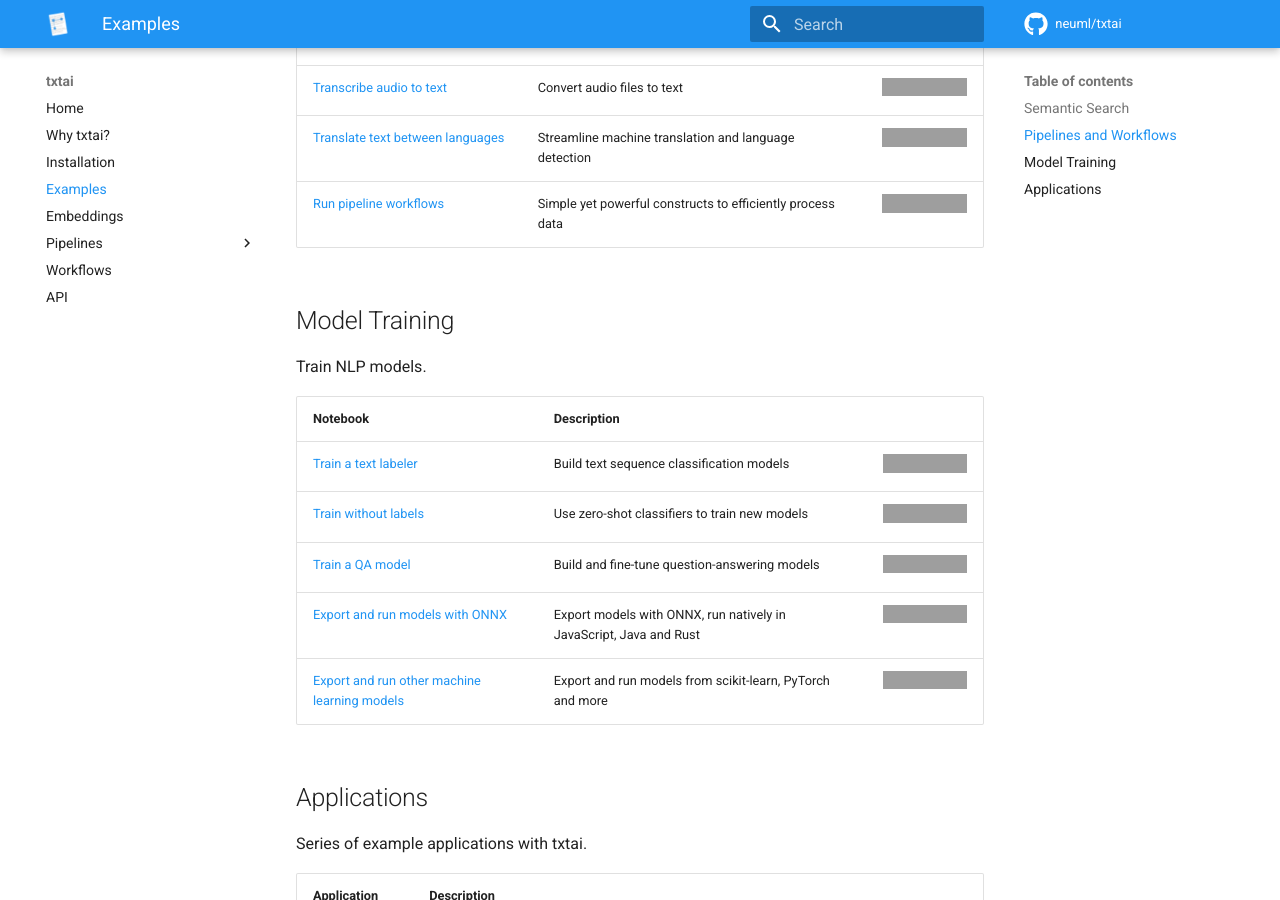
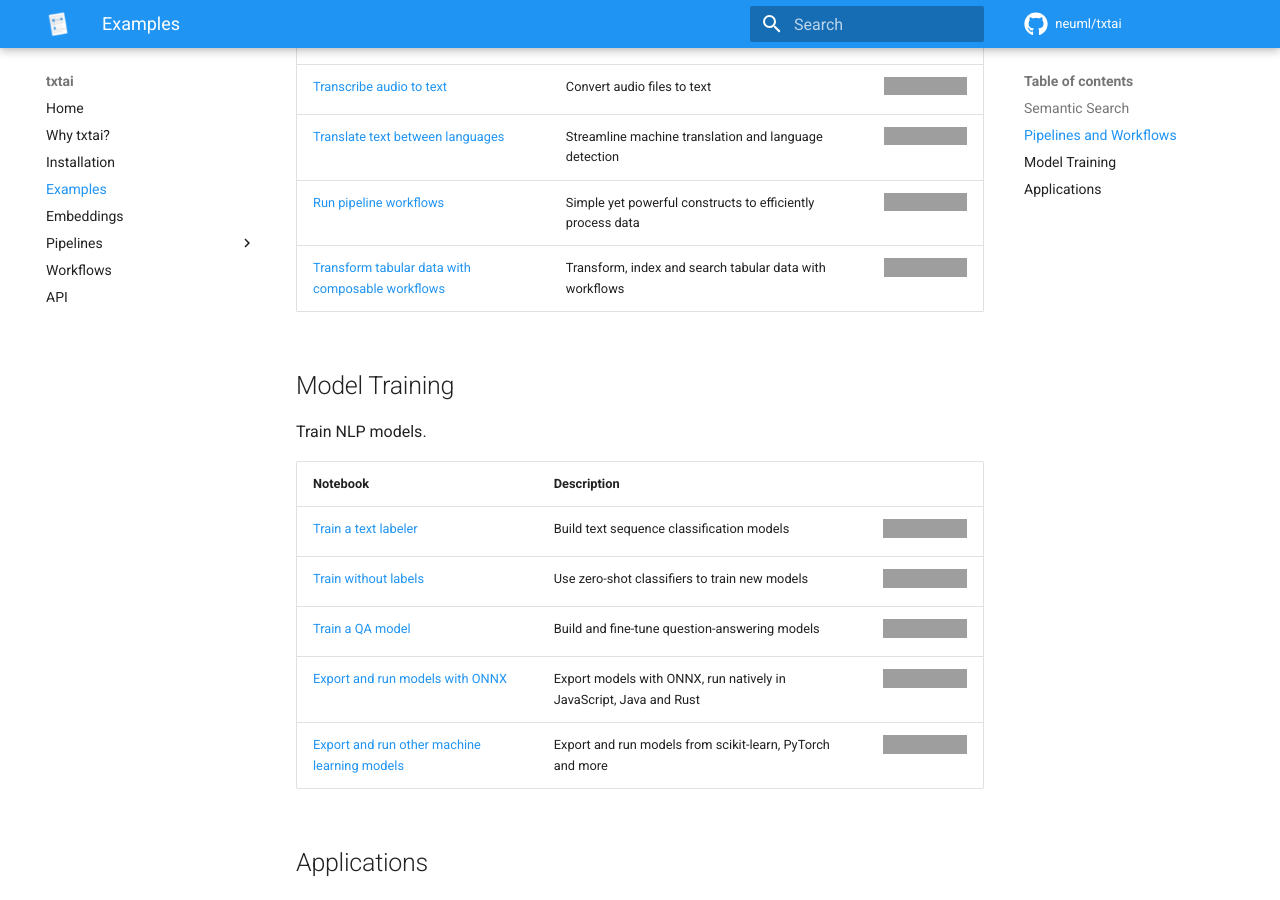
Before and after one commit to neuml/txtai, an MkDocs documentation site: the page built from docs/examples.md, in a window 1280 px wide and 900 px high, scrolled down 1333 px. Built offline with MkDocs 1.6.1 and Material for MkDocs 9.7.7, drawn with Linux system fonts in a browser that asks for light colours; comment, search, counter and statistics services are not loaded; grey boxes are pictures that could not be loaded.

Commit message:
Add notebook for tabular pipeline, closes #136

```diff
--- a/docs/examples.md
+++ b/docs/examples.md
@@ -31,6 +31,7 @@ NLP-backed data transformation pipelines and workflows.
 | [Transcribe audio to text](https://github.com/neuml/txtai/blob/master/examples/11_Transcribe_audio_to_text.ipynb) | Convert audio files to text | [![Open In Colab](https://colab.research.google.com/assets/colab-badge.svg)](https://colab.research.google.com/github/neuml/txtai/blob/master/examples/11_Transcribe_audio_to_text.ipynb) |
 | [Translate text between languages](https://github.com/neuml/txtai/blob/master/examples/12_Translate_text_between_languages.ipynb) | Streamline machine translation and language detection | [![Open In Colab](https://colab.research.google.com/assets/colab-badge.svg)](https://colab.research.google.com/github/neuml/txtai/blob/master/examples/12_Translate_text_between_languages.ipynb) |
 | [Run pipeline workflows](https://github.com/neuml/txtai/blob/master/examples/14_Run_pipeline_workflows.ipynb) | Simple yet powerful constructs to efficiently process data | [![Open In Colab](https://colab.research.google.com/assets/colab-badge.svg)](https://colab.research.google.com/github/neuml/txtai/blob/master/examples/14_Run_pipeline_workflows.ipynb) |
+| [Transform tabular data with composable workflows](https://github.com/neuml/txtai/blob/master/examples/22_Transform_tabular_data_with_composable_workflows.ipynb) | Transform, index and search tabular data with workflows | [![Open In Colab](https://colab.research.google.com/assets/colab-badge.svg)](https://colab.research.google.com/github/neuml/txtai/blob/master/examples/22_Transform_tabular_data_with_composable_workflows.ipynb) |
 
 ## Model Training
 
```
Also changed, not shown: README.md (+1 -0 lines), docs/workflows.md (+4 -0 lines), 2 other files.
